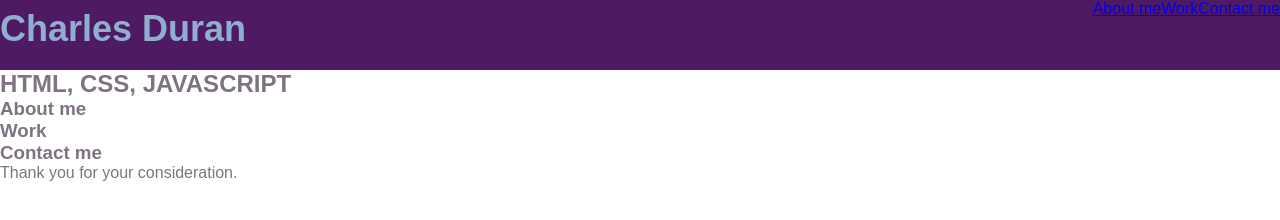
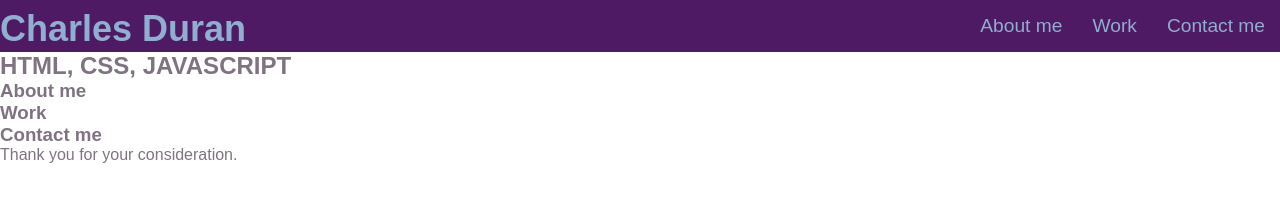
Before and after one commit to 4Charlie4/Charles-Portfolio, a plain HTML site: page index.html in a window 1280 px wide. Drawn offline with Linux system fonts and the light colour scheme.

Commit message:
finished header for now

```diff
--- a/Assets/css/style.css
+++ b/Assets/css/style.css
@@ -14,7 +14,6 @@ header {
     justify-content: space-between;
     background-color: #4D1A63;
     flex-wrap: wrap;
-    padding-bottom: 20px;
 }
 
 header h1 {
@@ -33,6 +32,18 @@ header nav ul {
     align-items: center;
 }
 
+header nav ul li a {
+    padding: 10px 15px;
+    font-size: 1.5vw;
+    font-weight: lighter;
+    color: #90AECF;
+    text-decoration: none;
+}
+
+header nav {
+    margin: 15px 0;
+}
+
 
 @media screen and (max-width: 980px) {
 
```
